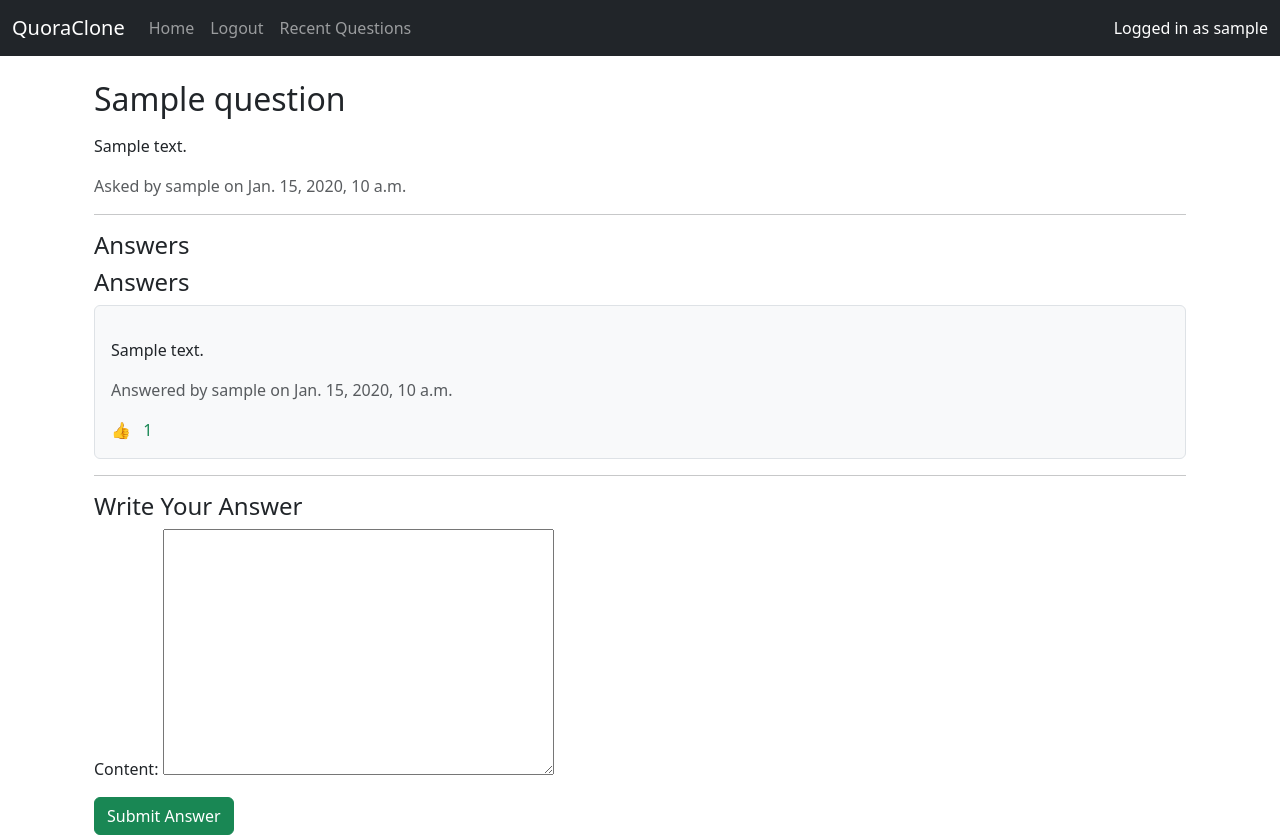
After one commit to sshubham07/quora, a Django app: page /questions/1/ in a window 1280 px wide. The commit adds this page. Run offline with Django 4.2, Linux system fonts and the light colour scheme; a user stored in the database is signed in; tables that the repository leaves empty hold one stand-in row (values such as "Sample post").

Commit message:
Added ans form and like funtionality

```diff
--- a/quora/app/models.py
+++ b/quora/app/models.py
@@ -23,3 +23,14 @@ class Answer(models.Model):
 
     def __str__(self):
         return f"Answer by {self.author.username} on {self.question.title}"
+
+class Like(models.Model):
+    user = models.ForeignKey(User, on_delete=models.CASCADE)
+    answer = models.ForeignKey('Answer', on_delete=models.CASCADE, related_name='likes')
+    created_at = models.DateTimeField(auto_now_add=True)
+
+    class Meta:
+        unique_together = ('user', 'answer')
+
+    def __str__(self):
+        return f"{self.user.username} liked Answer {self.answer.id}"
--- /dev/null
+++ b/quora/app/templates/question_detail.html
@@ -0,0 +1,48 @@
+{% extends 'base.html' %}
+
+{% block content %}
+<div class="container mt-4">
+    <h2>{{ question.title }}</h2>
+    <p>{{ question.description|linebreaks }}</p>
+    <p class="text-muted">Asked by {{ question.author.username }} on {{ question.created_at }}</p>
+
+    <hr>
+    <h4>Answers</h4>
+    <h4>Answers</h4>
+    {% for answer in answers %}
+        <div class="mb-3 p-3 border rounded bg-light">
+            <p>{{ answer.content|linebreaks }}</p>
+            <p class="text-muted">Answered by {{ answer.author.username }} on {{ answer.created_at }}</p>
+            <form method="POST" action="{% url 'like_answer' answer.id %}">
+                {% csrf_token %}
+                {% if answer.id in liked_answer_ids %}
+                    <!-- Already liked -->
+                    <button type="submit" class="bg-transparent border-0 p-0 like-button text-success">
+                        <span class="me-2">👍</span>  {{ answer.likes.count }}
+                    </button>
+                {% else %}
+                    <!-- Not yet liked -->
+                    <button type="submit" class="bg-transparent border-0 p-0 like-button text-primary">
+                        <span class="me-1">👍</span>  {{ answer.likes.count }}
+                    </button>
+                {% endif %}
+            </form>
+
+        </div>
+    {% empty %}
+        <p>No answers yet. Be the first to answer!</p>
+    {% endfor %}
+
+
+
+    {% if user.is_authenticated %}
+    <hr>
+    <h4>Write Your Answer</h4>
+    <form method="POST">
+        {% csrf_token %}
+        {{ form.as_p }}
+        <button type="submit" class="btn btn-success">Submit Answer</button>
+    </form>
+    {% endif %}
+</div>
+{% endblock %}
--- a/quora/app/templates/recent_questions.html
+++ b/quora/app/templates/recent_questions.html
@@ -6,7 +6,9 @@
     {% for question in questions %}
         <div class="card mb-3">
             <div class="card-body">
-                <h5 class="card-title">{{ question.title }}</h5>
+                <h5 class="card-title">
+                    <a href="{% url 'question_detail' question.id %}">{{ question.title }}</a>
+                </h5>
                 <p class="card-text">{{ question.description|linebreaks }}</p>
                 <p class="text-muted">Asked by {{ question.author.username }} on {{ question.created_at }}</p>
             </div>
--- a/quora/app/urls.py
+++ b/quora/app/urls.py
@@ -4,4 +4,8 @@ from . import views
 urlpatterns = [
     path('', views.home, name='home'),
     path('recent/', views.recent_questions, name='recent_questions'),
+    path('questions/<int:question_id>/', views.question_detail, name='question_detail'),
+    path('like/<int:answer_id>/', views.like_answer, name='like_answer'),
+
+
 ]
--- a/quora/app/views.py
+++ b/quora/app/views.py
@@ -1,7 +1,10 @@
-from django.shortcuts import render, redirect
-from .models import Question
+from django.shortcuts import render, redirect, get_object_or_404
+from .models import *
 from .forms import QuestionForm
 from django.contrib.auth.decorators import login_required
+from .forms import AnswerForm
+from django.http import HttpResponseRedirect
+from django.urls import reverse
 
 @login_required
 def home(request):
@@ -23,8 +26,14 @@ def recent_questions(request):
     return render(request, 'recent_questions.html', {'questions': questions})
 
 @login_required
-def answer_question(request, question_id):
+def question_detail(request, question_id):
     question = get_object_or_404(Question, id=question_id)
+    answers = question.answers.all().order_by('-created_at')
+    form = AnswerForm()
+
+    # Get all answer IDs liked by current user
+    liked_answer_ids = Like.objects.filter(user=request.user, answer__in=answers).values_list('answer_id', flat=True)
+
     if request.method == 'POST':
         form = AnswerForm(request.POST)
         if form.is_valid():
@@ -33,6 +42,22 @@ def answer_question(request, question_id):
             answer.author = request.user
             answer.save()
             return redirect('question_detail', question_id=question.id)
-    else:
-        form = AnswerForm()
-    return render(request, 'answer_question.html', {'question': question, 'form': form})
+
+    return render(request, 'question_detail.html', {
+        'question': question,
+        'answers': answers,
+        'form': form,
+        'liked_answer_ids': liked_answer_ids
+    })
+
+
+@login_required
+def like_answer(request, answer_id):
+    answer = Answer.objects.get(id=answer_id)
+    like, created = Like.objects.get_or_create(user=request.user, answer=answer)
+
+    if not created:
+        # User already liked, so unlike
+        like.delete()
+
+    return HttpResponseRedirect(reverse('question_detail', args=[answer.question.id]))
--- a/quora/quora/urls.py
+++ b/quora/quora/urls.py
@@ -7,5 +7,5 @@ urlpatterns = [
     path('admin/', admin.site.urls),
     path('', include('app.urls')),
     path('login/', auth_views.LoginView.as_view(template_name='login.html'), name='login'),
-    path('logout/', auth_views.LogoutView.as_view(), name='logout'),
+    path('logout/', auth_views.LogoutView.as_view(next_page='home'), name='logout'),
 ]
--- a/quora/templates/navbar.html
+++ b/quora/templates/navbar.html
@@ -12,9 +12,6 @@
               <a class="nav-link" href="{% url 'home' %}">Home</a>
             </li>
             <li class="nav-item">
-              <a class="nav-link" href="{% url 'recent_questions' %}">Recent Questions</a>
-            </li>
-            <li class="nav-item">
               <a class="nav-link" href="{% url 'logout' %}">Logout</a>
             </li>
           {% else %}
@@ -22,6 +19,9 @@
               <a class="nav-link" href="{% url 'login' %}">Login</a>
             </li>
           {% endif %}
+          <li class="nav-item">
+            <a class="nav-link" href="{% url 'recent_questions' %}">Recent Questions</a>
+          </li>
         </ul>
 
         {% if user.is_authenticated %}
```
Also changed, not shown: quora/app/migrations/0002_like.py (added).
